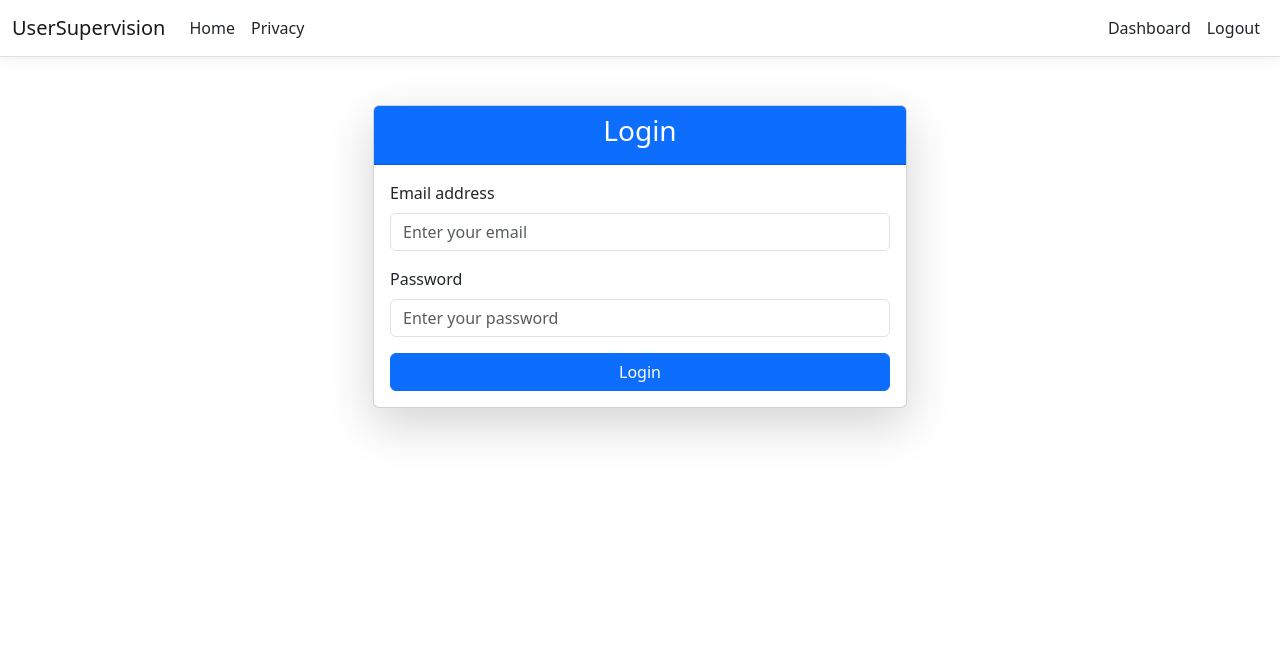
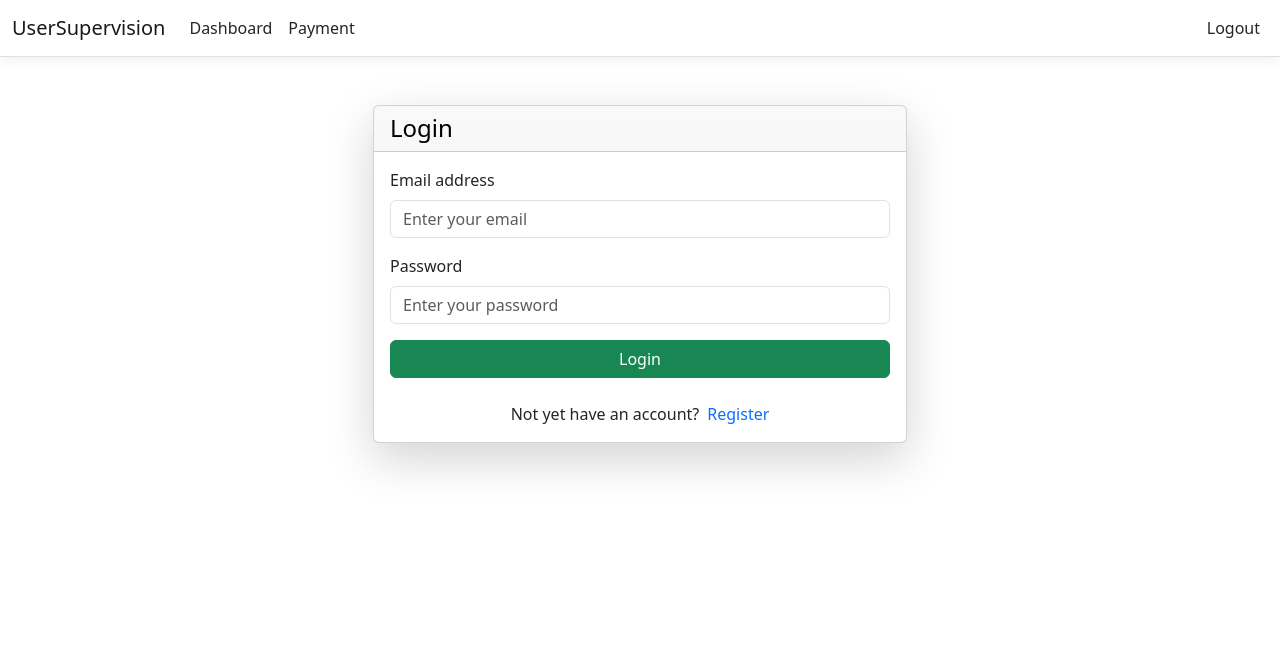
Before and after one commit to kamrul2000/UserSupervision, an ASP.NET Core app: page / in a window 1280 px wide. Shown: the top 666 px of the page. Run offline with ASP.NET Core 8, Linux system fonts and the light colour scheme; the visitor is signed in with stand-in values (Sample User, id 1); style sheets or scripts are compiled from the project's sources.

Commit message:
need payment controller

```diff
--- a/Views/Account/Login.cshtml
+++ b/Views/Account/Login.cshtml
@@ -6,8 +6,8 @@
     <div class="row justify-content-center">
         <div class="col-md-6">
             <div class="card shadow-lg">
-                <div class="card-header text-center bg-primary text-white">
-                    <h3>Login</h3>
+                <div class="card-header bg-gradient text-black">
+                    <h4 class="mb-0">Login</h4>
                 </div>
                 <div class="card-body">
                     <form method="post" asp-action="Login">
@@ -20,8 +20,15 @@
                             <input type="password" class="form-control" id="password" name="password" required placeholder="Enter your password" />
                         </div>
                         <div class="d-grid">
-                            <button type="submit" class="btn btn-primary">Login</button>
+                            <button type="submit" class="btn btn-success">Login</button>
                         </div>
+                        <br />
+                        <div class="d-flex justify-content-center align-items-center">
+                            <span class="me-2">Not yet have an account?</span>
+                            <a class="text-decoration-none text-primary" asp-controller="Account" asp-action="Register">Register</a>
+                        </div>
+
+
                         @if (ViewBag.Error != null)
                         {
                             <div class="alert alert-danger mt-3" role="alert">
--- a/Views/Shared/_Layout.cshtml
+++ b/Views/Shared/_Layout.cshtml
@@ -19,22 +19,22 @@
                         aria-expanded="false" aria-label="Toggle navigation">
                     <span class="navbar-toggler-icon"></span>
                 </button>
-                <div class="navbar-collapse collapse d-sm-inline-flex justify-content-between">
-                    <ul class="navbar-nav me-auto">
-                        <li class="nav-item">
-                            <a class="nav-link text-dark" asp-area="" asp-controller="Home" asp-action="Index">Home</a>
-                        </li>
-                        <li class="nav-item">
-                            <a class="nav-link text-dark" asp-area="" asp-controller="Home" asp-action="Privacy">Privacy</a>
-                        </li>
-                    </ul>
-
-                    <ul class="navbar-nav ms-auto">
+                <div class="collapse navbar-collapse d-flex justify-content-between">
+                    <ul class="navbar-nav">
                         @if (User.Identity.IsAuthenticated)
                         {
                             <li class="nav-item">
                                 <a class="nav-link text-dark" asp-controller="Dashboard" asp-action="Index">Dashboard</a>
                             </li>
+                            <li class="nav-item">
+                                <a class="nav-link text-dark" asp-controller="Payment" asp-action="Paymeny">Payment</a>
+                            </li>
+                        }
+                    </ul>
+
+                    <ul class="navbar-nav">
+                        @if (User.Identity.IsAuthenticated)
+                        {
                             <li class="nav-item">
                                 <form asp-controller="Account" asp-action="Logout" method="post" class="form-inline">
                                     <button type="submit" class="btn btn-link nav-link text-dark">Logout</button>
@@ -43,15 +43,11 @@
                         }
                         else
                         {
-                            <li class="nav-item">
-                                <a class="nav-link text-dark" asp-controller="Account" asp-action="Login">Login</a>
-                            </li>
-                            <li class="nav-item">
-                                <a class="nav-link text-dark" asp-controller="Account" asp-action="Register">Register</a>
-                            </li>
+
                         }
                     </ul>
                 </div>
+
             </div>
         </nav>
     </header>
```
Also changed, not shown: Views/Account/Register.cshtml (+7 -2 lines).
